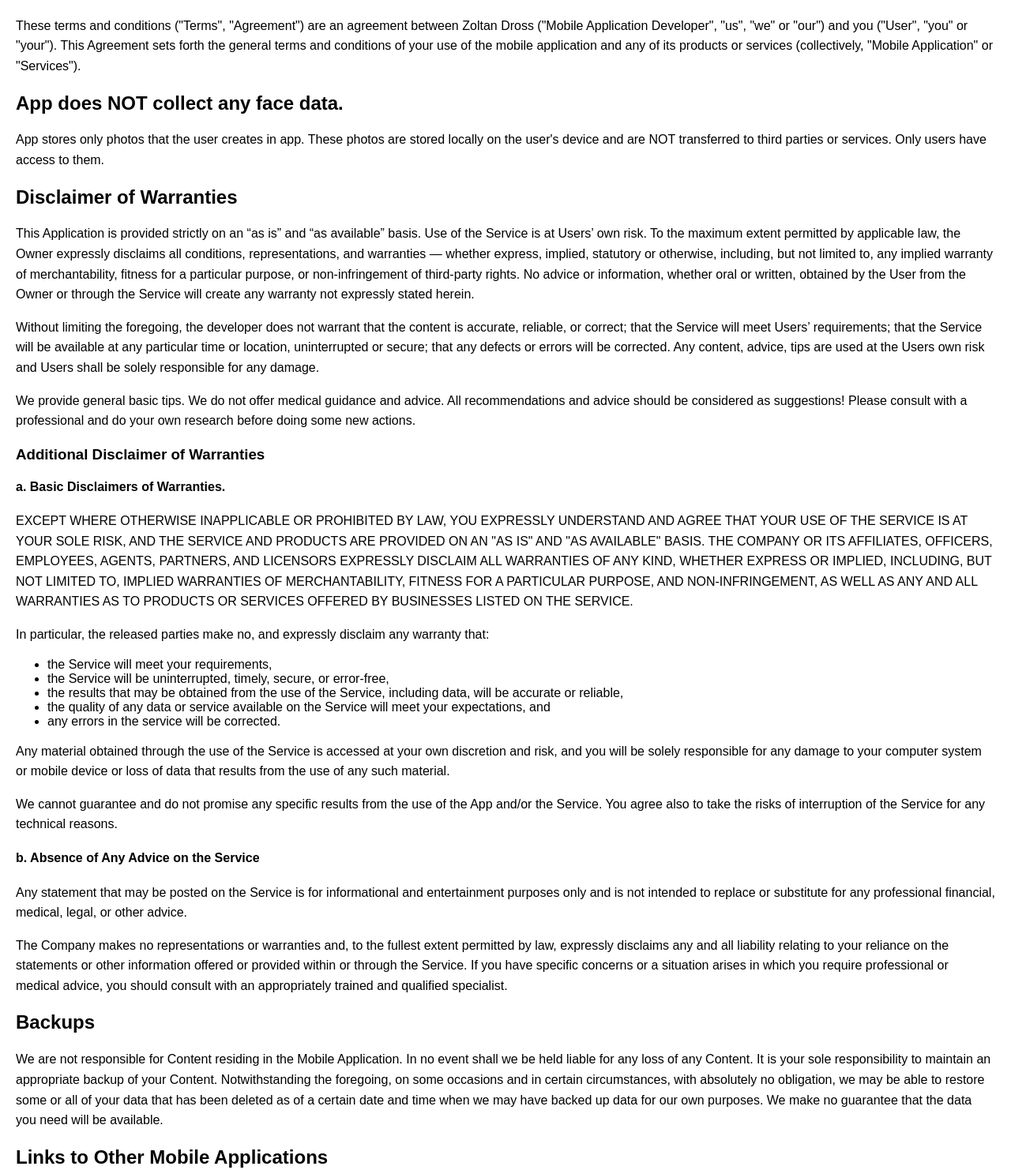
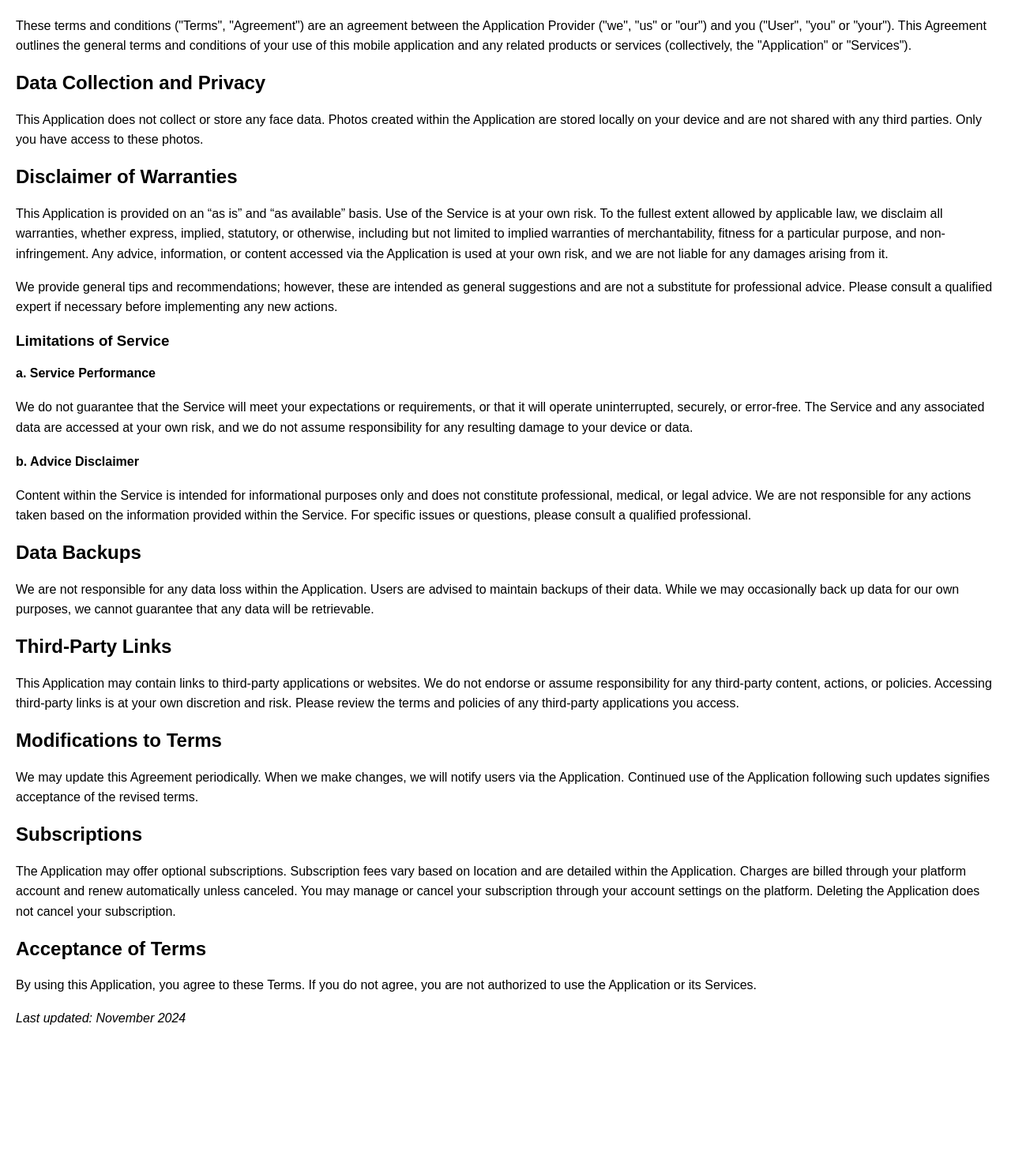
Before and after one commit to DrossZ/termsofuse, a plain HTML site: page index.html in a window 1280 px wide. Shown: the part 60-1542 px from the top of the page at 79% size. After the commit the page ends 1383 px from the top, so only its background shows below. Drawn offline with Linux system fonts and the light colour scheme.

Commit message:
Update index.html, make it more generic

```diff
--- a/index.html
+++ b/index.html
@@ -20,56 +20,37 @@
 
 <body>
     <h1><strong>Terms and Conditions</strong></h1>
-    <p>These terms and conditions ("Terms", "Agreement") are an agreement between Zoltan Dross ("Mobile Application Developer", "us", "we" or "our") and you ("User", "you" or "your"). This Agreement sets forth the general terms and conditions of your use of the mobile application and any of its products or services (collectively, "Mobile Application" or "Services").</p>
+    <p>These terms and conditions ("Terms", "Agreement") are an agreement between the Application Provider ("we", "us" or "our") and you ("User", "you" or "your"). This Agreement outlines the general terms and conditions of your use of this mobile application and any related products or services (collectively, the "Application" or "Services").</p>
 
-    <h2><strong>App does NOT collect any face data.</strong></h2>
-    <p>App stores only photos that the user creates in app. These photos are stored locally on the user's device and are NOT transferred to third parties or services. Only users have access to them.</p>
+    <h2><strong>Data Collection and Privacy</strong></h2>
+    <p>This Application does not collect or store any face data. Photos created within the Application are stored locally on your device and are not shared with any third parties. Only you have access to these photos.</p>
 
     <h2><strong>Disclaimer of Warranties</strong></h2>
-    <p>This Application is provided strictly on an “as is” and “as available” basis. Use of the Service is at Users’ own risk. To the maximum extent permitted by applicable law, the Owner expressly disclaims all conditions, representations, and warranties — whether express, implied, statutory or otherwise, including, but not limited to, any implied warranty of merchantability, fitness for a particular purpose, or non-infringement of third-party rights. No advice or information, whether oral or written, obtained by the User from the Owner or through the Service will create any warranty not expressly stated herein.</p>
-    <p>Without limiting the foregoing, the developer does not warrant that the content is accurate, reliable, or correct; that the Service will meet Users’ requirements; that the Service will be available at any particular time or location, uninterrupted or secure; that any defects or errors will be corrected. Any content, advice, tips are used at the Users own risk and Users shall be solely responsible for any damage.</p>
-    <p>We provide general basic tips. We do not offer medical guidance and advice. All recommendations and advice should be considered as suggestions! Please consult with a professional and do your own research before doing some new actions.</p>
+    <p>This Application is provided on an “as is” and “as available” basis. Use of the Service is at your own risk. To the fullest extent allowed by applicable law, we disclaim all warranties, whether express, implied, statutory, or otherwise, including but not limited to implied warranties of merchantability, fitness for a particular purpose, and non-infringement. Any advice, information, or content accessed via the Application is used at your own risk, and we are not liable for any damages arising from it.</p>
+    <p>We provide general tips and recommendations; however, these are intended as general suggestions and are not a substitute for professional advice. Please consult a qualified expert if necessary before implementing any new actions.</p>
 
-    <h3><strong>Additional Disclaimer of Warranties</strong></h3>
-    <h4>a. Basic Disclaimers of Warranties.</h4>
-    <p>EXCEPT WHERE OTHERWISE INAPPLICABLE OR PROHIBITED BY LAW, YOU EXPRESSLY UNDERSTAND AND AGREE THAT YOUR USE OF THE SERVICE IS AT YOUR SOLE RISK, AND THE SERVICE AND PRODUCTS ARE PROVIDED ON AN "AS IS" AND "AS AVAILABLE" BASIS. THE COMPANY OR ITS AFFILIATES, OFFICERS, EMPLOYEES, AGENTS, PARTNERS, AND LICENSORS EXPRESSLY DISCLAIM ALL WARRANTIES OF ANY KIND, WHETHER EXPRESS OR IMPLIED, INCLUDING, BUT NOT LIMITED TO, IMPLIED WARRANTIES OF MERCHANTABILITY, FITNESS FOR A PARTICULAR PURPOSE, AND NON-INFRINGEMENT, AS WELL AS ANY AND ALL WARRANTIES AS TO PRODUCTS OR SERVICES OFFERED BY BUSINESSES LISTED ON THE SERVICE.</p>
-    <p>In particular, the released parties make no, and expressly disclaim any warranty that:</p>
-    <ul>
-        <li>the Service will meet your requirements,</li>
-        <li>the Service will be uninterrupted, timely, secure, or error-free,</li>
-        <li>the results that may be obtained from the use of the Service, including data, will be accurate or reliable,</li>
-        <li>the quality of any data or service available on the Service will meet your expectations, and</li>
-        <li>any errors in the service will be corrected.</li>
-    </ul>
-    <p>Any material obtained through the use of the Service is accessed at your own discretion and risk, and you will be solely responsible for any damage to your computer system or mobile device or loss of data that results from the use of any such material.</p>
-    <p>We cannot guarantee and do not promise any specific results from the use of the App and/or the Service. You agree also to take the risks of interruption of the Service for any technical reasons.</p>
+    <h3><strong>Limitations of Service</strong></h3>
+    <h4>a. Service Performance</h4>
+    <p>We do not guarantee that the Service will meet your expectations or requirements, or that it will operate uninterrupted, securely, or error-free. The Service and any associated data are accessed at your own risk, and we do not assume responsibility for any resulting damage to your device or data.</p>
 
-    <h4>b. Absence of Any Advice on the Service</h4>
-    <p>Any statement that may be posted on the Service is for informational and entertainment purposes only and is not intended to replace or substitute for any professional financial, medical, legal, or other advice.</p>
-    <p>The Company makes no representations or warranties and, to the fullest extent permitted by law, expressly disclaims any and all liability relating to your reliance on the statements or other information offered or provided within or through the Service. If you have specific concerns or a situation arises in which you require professional or medical advice, you should consult with an appropriately trained and qualified specialist.</p>
+    <h4>b. Advice Disclaimer</h4>
+    <p>Content within the Service is intended for informational purposes only and does not constitute professional, medical, or legal advice. We are not responsible for any actions taken based on the information provided within the Service. For specific issues or questions, please consult a qualified professional.</p>
 
-    <h2><strong>Backups</strong></h2>
-    <p>We are not responsible for Content residing in the Mobile Application. In no event shall we be held liable for any loss of any Content. It is your sole responsibility to maintain an appropriate backup of your Content. Notwithstanding the foregoing, on some occasions and in certain circumstances, with absolutely no obligation, we may be able to restore some or all of your data that has been deleted as of a certain date and time when we may have backed up data for our own purposes. We make no guarantee that the data you need will be available.</p>
+    <h2><strong>Data Backups</strong></h2>
+    <p>We are not responsible for any data loss within the Application. Users are advised to maintain backups of their data. While we may occasionally back up data for our own purposes, we cannot guarantee that any data will be retrievable.</p>
 
-    <h2><strong>Links to Other Mobile Applications</strong></h2>
-    <p>Although this Mobile Application may link to other mobile applications, we are not, directly or indirectly, implying any approval, association, sponsorship, endorsement, or affiliation with any linked mobile application, unless specifically stated herein. We are not responsible for examining or evaluating, and we do not warrant the offerings of, any businesses or individuals or the content of their mobile applications. We do not assume any responsibility or liability for the actions, products, services, and content of any other third-parties. You should carefully review the legal statements and other conditions of use of any mobile application which you access through a link from this Mobile Application. Your linking to any other off-site mobile applications is at your own risk.</p>
+    <h2><strong>Third-Party Links</strong></h2>
+    <p>This Application may contain links to third-party applications or websites. We do not endorse or assume responsibility for any third-party content, actions, or policies. Accessing third-party links is at your own discretion and risk. Please review the terms and policies of any third-party applications you access.</p>
 
-    <h2><strong>Changes and Amendments</strong></h2>
-    <p>We reserve the right to modify this Agreement or its policies relating to the Mobile Application or Services at any time, effective upon posting of an updated version of this Agreement in the Mobile Application. When we do, we will post a notification in our Mobile Application. Continued use of the Mobile Application after any such changes shall constitute your consent to such changes.</p>
+    <h2><strong>Modifications to Terms</strong></h2>
+    <p>We may update this Agreement periodically. When we make changes, we will notify users via the Application. Continued use of the Application following such updates signifies acceptance of the revised terms.</p>
 
-    <h2><strong>Subscription</strong></h2>
-    <p>The app has an optional subscription. Subscription fees can be found in the mobile applications.</p>
-    <p>This price is for United States customers. Pricing in other countries may vary and actual charges may be converted to your local currency depending on the country of residence.</p>
-    <p>The purchase will be charged to your iTunes account. Once you're a subscriber, you can manage your subscription from iTunes or on your iOS unit after purchasing it, and you'll also be able to cancel the auto-renewing subscription from there. Deleting the app does not cancel the subscription. You can, however, cancel a subscription even after you've deleted the app. The subscription will auto-renew 24 hours before the subscription period ends, with the same kind of subscription you already bought, to the same price.</p>
-    <p>You may at any time terminate your membership, in which case your membership will still be valid for the subscription time you have already paid for. Our auto-renewable In-app purchase subscriptions can only be cancelled using the App Store cancellation service. We reserve the right to change the subscription fees from time to time.</p>
+    <h2><strong>Subscriptions</strong></h2>
+    <p>The Application may offer optional subscriptions. Subscription fees vary based on location and are detailed within the Application. Charges are billed through your platform account and renew automatically unless canceled. You may manage or cancel your subscription through your account settings on the platform. Deleting the Application does not cancel your subscription.</p>
 
-    <h2><strong>Acceptance of These Terms</strong></h2>
-    <p>You acknowledge that you have read this Agreement and agree to all its terms and conditions. By using the Mobile Application or its Services you agree to be bound by this Agreement. If you do not agree to abide by the terms of this Agreement, you are not authorized to use or access the Mobile Application and its Services.</p>
+    <h2><strong>Acceptance of Terms</strong></h2>
+    <p>By using this Application, you agree to these Terms. If you do not agree, you are not authorized to use the Application or its Services.</p>
 
-    <p><em>This document was last updated in June 2024</em></p>
+    <p><em>Last updated: November 2024</em></p>
 </body>
 </html>
-
-
-  </body>
-</html>
```
